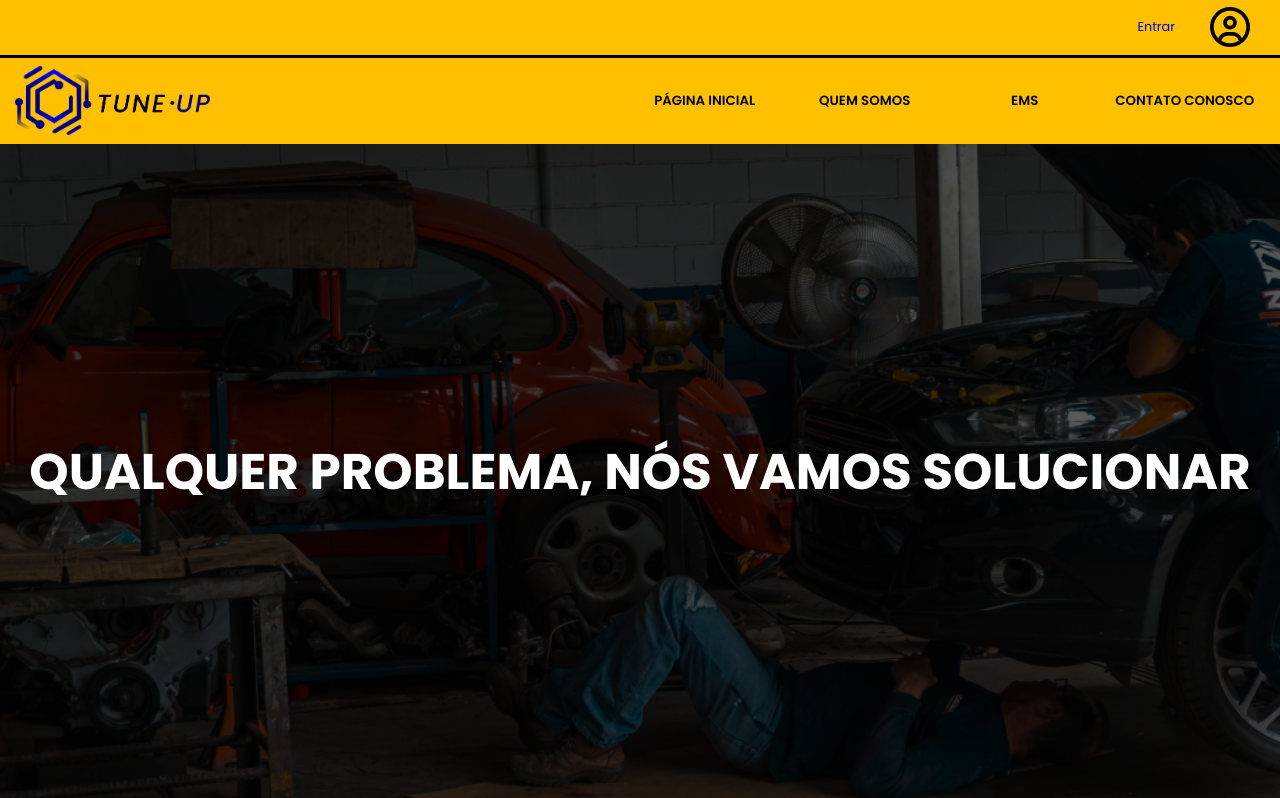
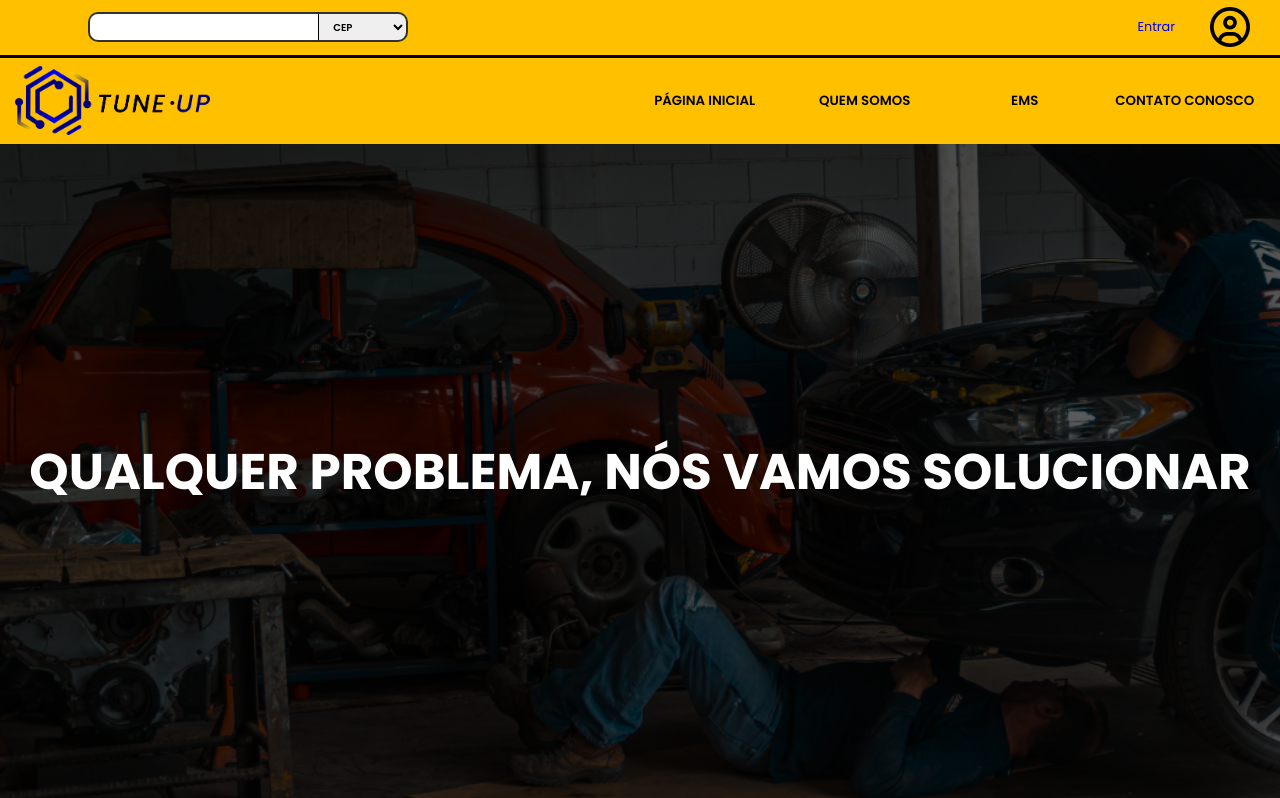
Before and after one commit to gabriel-reis-silva/tune-up, a React (Create React App) app in the folder Aplicativo/frontend/: page /home-user in a window 1280 px wide. Shown: the top 798 px of the page. Built offline with nearby package versions, Linux system fonts and the light colour scheme.

Commit message:
Creating search_bar on user home

```diff
--- a/Aplicativo/frontend/src/assets/home.css
+++ b/Aplicativo/frontend/src/assets/home.css
@@ -31,13 +31,59 @@ body {
     height: 18vh;
     width: 100%;
 }
+.search-nav {
+    display: flex;
+    align-items: center;
+
+    height: 100px;
+
+    margin-left: 7%;
+}
+
+.search-nav .search_bar {
+    border-radius: 0;
+    border-right: 0;
+    border-top-left-radius: 10px;
+    border-bottom-left-radius: 10px;
+
+    height: 30px;
+    width: 250px;
+
+    font-size: 10px;
+
+    padding: 0;
+    padding-left: 10px;
+    margin: 0;
+}
+
+.selection_search {
+    border-radius: 0;
+    border-left: 0;
+    border-left: 1px solid black;
+    border-top-right-radius: 10px;
+    border-bottom-right-radius: 10px;
+
+    height: 30px;
+    width: 30%;
+
+    font-size: 10px;
+
+    padding: 0;
+    padding-left: 10px;
+    margin: 0;
+}
+.login_field {
+    display: flex;
+    align-items: center;
+}
+
 .topbar_navigation {
     height: 40%;
     padding: 5px 30px 5px 0px;
 
     display: flex;
+    justify-content: space-between;
     align-items: center;
-    justify-content: flex-end;
 
     border-bottom: 3px solid #000;
 }
--- a/Aplicativo/frontend/src/components/Nav.jsx
+++ b/Aplicativo/frontend/src/components/Nav.jsx
@@ -5,8 +5,18 @@ export default function Nav() {
     return (
         <nav class="navigation">
             <div class="topbar_navigation">
-                <Link to="/login" class="btn_login">Entrar</Link>
-                <i class="far fa-user-circle"></i>
+                <div className="search-nav">
+                    <input type="text" className="search_bar" />
+                    <select name="" id="" className="selection_search">
+                        <option value="">CEP</option>
+                        <option value="">Estado</option>
+                        <option value="">Cidade</option>
+                    </select>
+                </div>
+                <div className="login_field">
+                    <Link to="/login" class="btn_login">Entrar</Link>
+                    <i class="far fa-user-circle"></i>
+                </div>
             </div>
             <div class="bottombar_navigation">
                 <img class="logo_navigation" src={logoNav} alt="Logo da empresa tuneup" />
```
